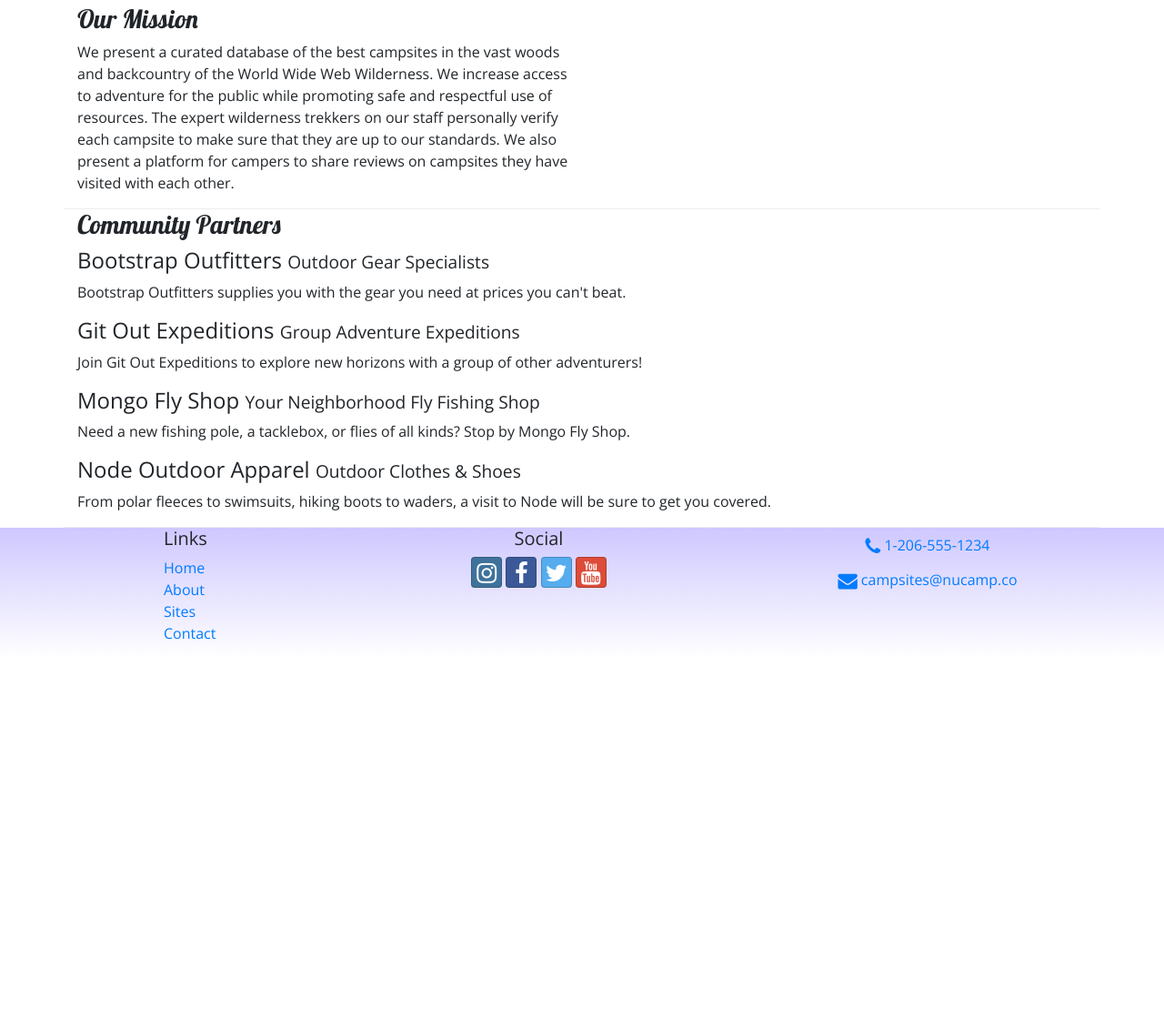
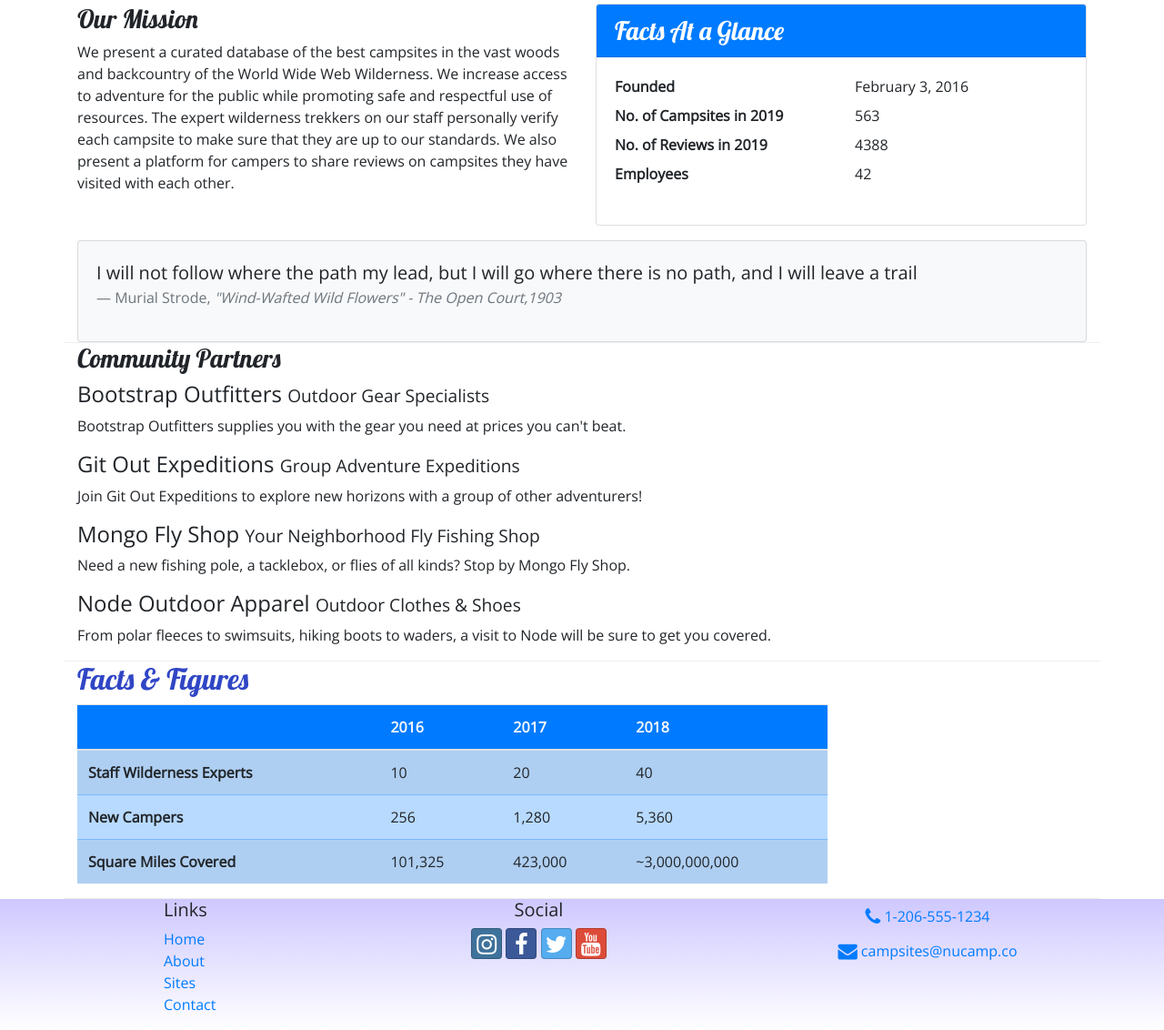
Before and after one commit to Benjamin83271/nucampsite, a website: page aboutus.html in a window 1280 px wide. Shown: the part 350-1482 px from the top of the page at 91% size. Before the commit the page ends 1074 px from the top, so only its background shows below. Drawn offline with nearby package versions, Linux system fonts and the light colour scheme.

Commit message:
Tables And Cards

```diff
--- a/aboutus.html
+++ b/aboutus.html
@@ -63,8 +63,34 @@
                 <h3>Our Mission</h3>
                 <p>We present a curated database of the best campsites in the vast woods and backcountry of the World Wide Web Wilderness. We increase access to adventure for the public while promoting safe and respectful use of resources. The expert wilderness trekkers on our staff personally verify each campsite to make sure that they are up to our standards. We also present a platform for campers to share reviews on campsites they have visited with each other.</p>
             </div>
+            <div class="col-sm-6">
+                <div class="card">
+                    <h3 class="card-header bg-primary text-white">Facts At a Glance</h3>
+                    <div class="card-body">
+                        <dl class="row">
+                            <dt class="col-6">Founded</dt>
+                            <dd class="col-6">February 3, 2016</dd>
+                            <dt class="col-6">No. of Campsites in 2019</dt>
+                            <dd class="col-6">563</dd>
+                            <dt class="col-6">No. of Reviews in 2019</dt>
+                            <dd class="col-6">4388</dd>
+                            <dt class="col-6">Employees</dt>
+                            <dd class="col-6">42</dd>
+                        </dl>
+                    </div>
+                </div>
+            </div>
+        <div class="col">
+            <div class="card bg-light mt-3">
+                <blockquote class="blockquote card-body">
+                    <p class="mb-0">I will not follow where the path my lead, but I will go where there is no path, and I will leave a trail</p>
+                    <footer class="blockquote-footer">Murial Strode,
+                        <cite title="Source Title">"Wind-Wafted Wild Flowers" - The Open Court,1903</cite>
+                    </footer>
+                </blockquote>
+            </div>
         </div>
-
+        </div>
         <div class="row row-content">
             <div class="col-12">
                 <h3>Community Partners</h3>
@@ -78,9 +104,47 @@
                 <p class="d-none d-sm-block">From polar fleeces to swimsuits, hiking boots to waders, a visit to Node will be sure to get you covered.</p>
             </div>
         </div>
+
+        <div class="row row-content">
+            <div class="col-sm-9">
+            	<h2>Facts &amp; Figures</h2>
+            	<div class="table-responsive">
+               	    <table class="table table-striped">
+	                    <thead>
+	                        <tr class="bg-primary text-light">
+	                            <th></th>
+	                            <th>2016</th>
+	                            <th>2017</th>
+	                            <th>2018</th>
+	                        </tr>
+                    	</thead>
+	                    <tbody class="table-primary">
+                            <tr>
+                                <th>Staff Wilderness Experts</th>
+                                <td>10</td>
+                                <td>20</td>
+                                <td>40</td>
+                            </tr>
+                            <tr>
+                                <th>New Campers</th>
+                                <td>256</td>
+                                <td>1,280</td>
+                                <td>5,360</td>
+                            </tr>
+                            <tr>
+                                <th>Square Miles Covered</th>
+                                <td>101,325</td>
+                                <td>423,000</td>
+                                <td>~3,000,000,000</td>
+                            </tr>
+                        </tbody>
+                    </table>
+                </div>
+            </div>
+       </div>
     </div>
 
-    <footer>
+    <footer class="site-footer">
         <div class="container">
             <div class="row">
                 <div class="col-4 col-sm-2 offset-1">
--- a/css/styles.css
+++ b/css/styles.css
@@ -14,7 +14,7 @@ header h2 {
     color: #cec8ff
 }
 
-footer {
+.site-footer {
     background-image: linear-gradient(#cec8ff, white);
     padding: 20x 0;
 }
```
Also changed, not shown: contactus.html (+1 -1 lines), index.html (+1 -1 lines).
